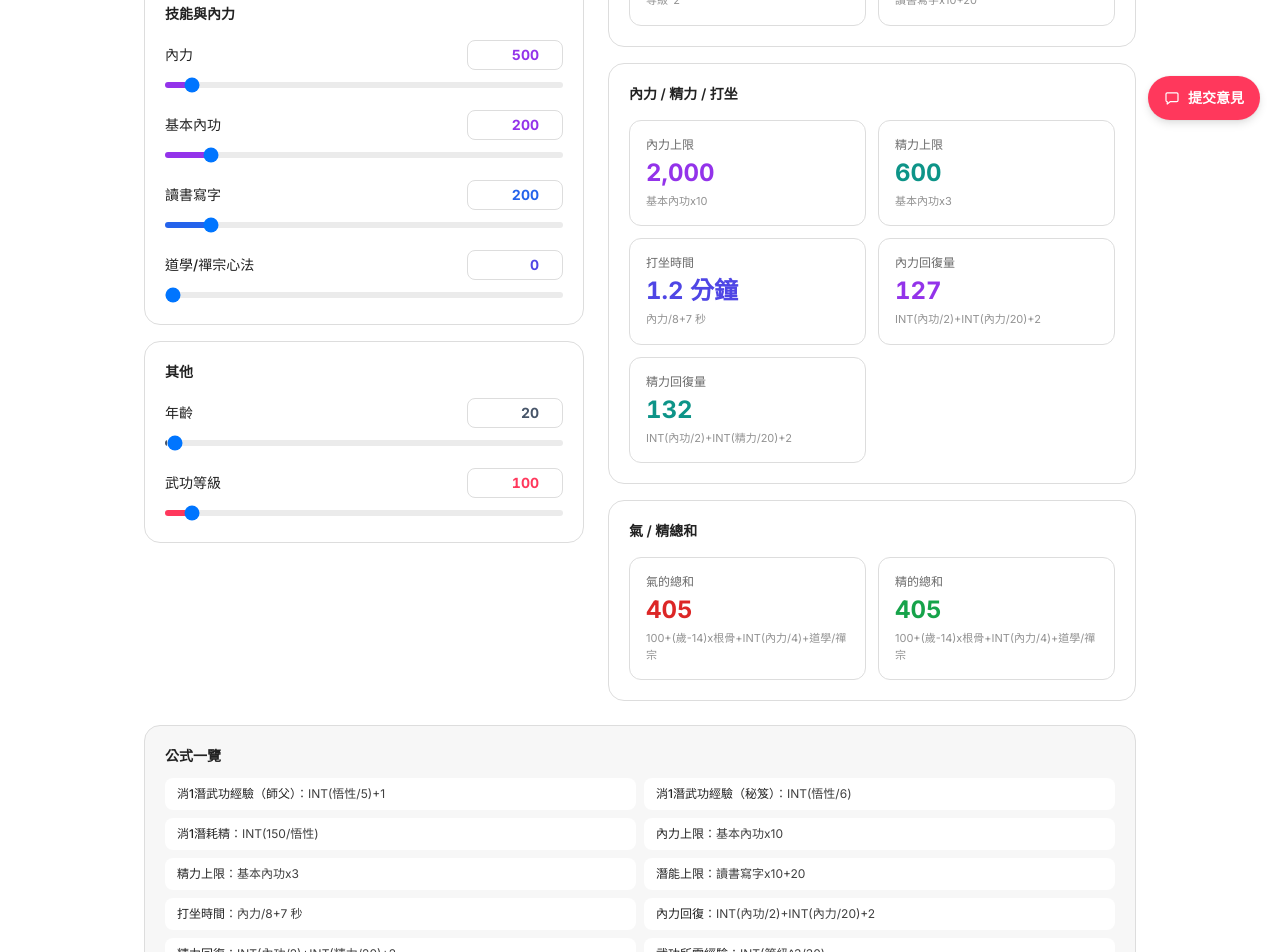
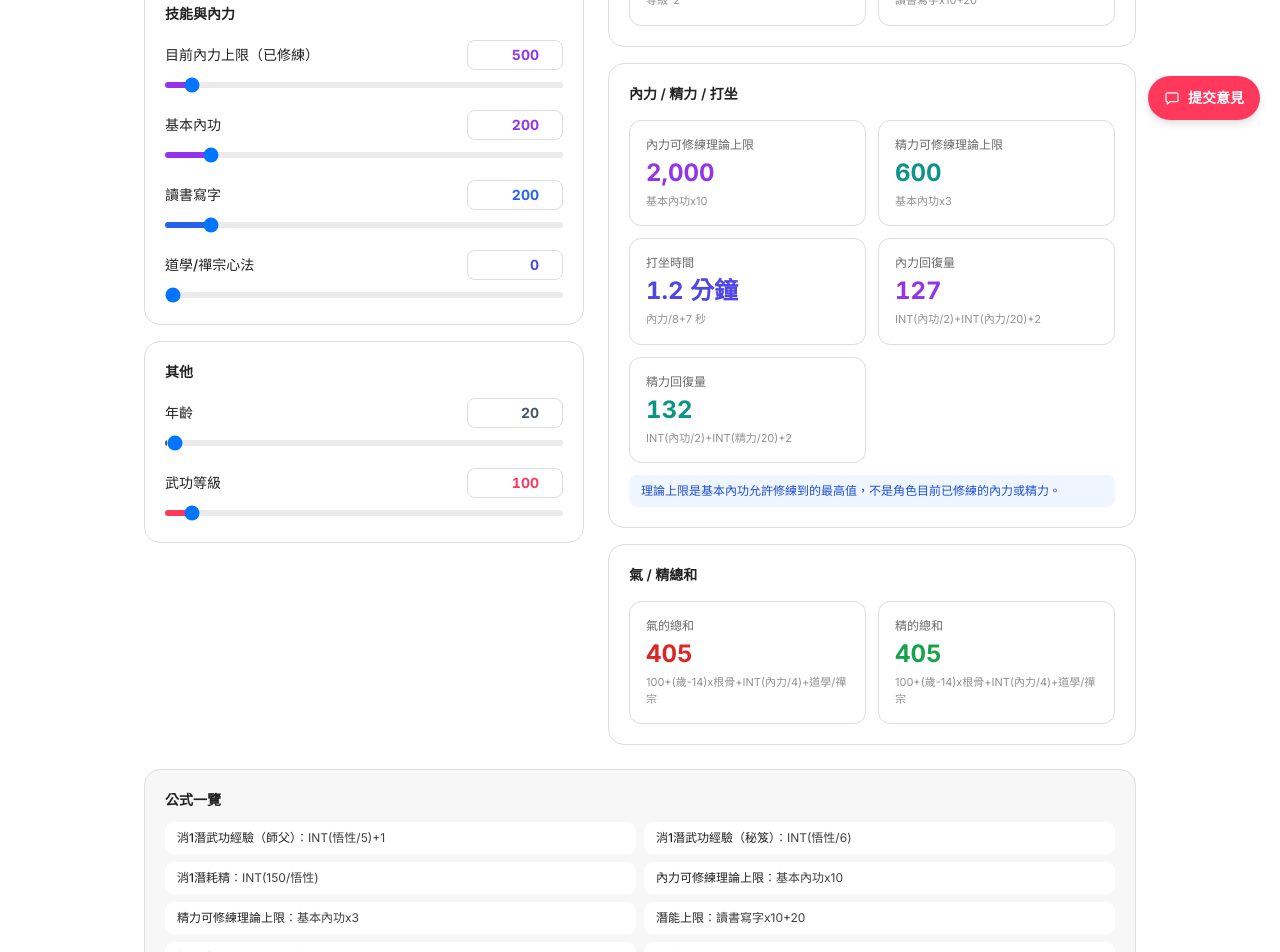
Before and after one commit to s92225/jhdb, a Next.js app: page /tools/stats in a window 1280 px wide. Shown: the part 660-1612 px from the top of the page. Built offline with nearby package versions, Linux system fonts and the light colour scheme.

Commit message:
fix: clarify theoretical stat limits

```diff
--- a/app/tools/stats/StatsCalculator.tsx
+++ b/app/tools/stats/StatsCalculator.tsx
@@ -214,7 +214,7 @@ export function StatsCalculator() {
 
           <Section title="技能與內力">
             <div className="space-y-4">
-              <Slider label="內力" value={內力} set={set內力} min={0} max={10000} step={50} accent="purple" />
+              <Slider label="目前內力上限（已修練）" value={內力} set={set內力} min={0} max={10000} step={50} accent="purple" />
               <Slider label="基本內功" value={基本內功} set={set基本內功} min={0} max={2000} step={10} accent="purple" />
               <Slider label="讀書寫字" value={讀書寫字} set={set讀書寫字} min={0} max={2000} step={10} accent="blue" />
               <Slider label="道學/禪宗心法" value={道學禪宗} set={set道學禪宗} min={0} max={2000} step={10} accent="indigo" />
@@ -244,11 +244,14 @@ export function StatsCalculator() {
 
           <Section title="內力 / 精力 / 打坐">
             <div className="grid gap-3 sm:grid-cols-2">
-              <ResultCard label="內力上限" value={calc.內力上限.toLocaleString()} formula="基本內功x10" accent="text-purple-600" />
-              <ResultCard label="精力上限" value={calc.精力上限.toLocaleString()} formula="基本內功x3" accent="text-teal-600" />
+              <ResultCard label="內力可修練理論上限" value={calc.內力上限.toLocaleString()} formula="基本內功x10" accent="text-purple-600" />
+              <ResultCard label="精力可修練理論上限" value={calc.精力上限.toLocaleString()} formula="基本內功x3" accent="text-teal-600" />
               <ResultCard label="打坐時間" value={formatTime(calc.打坐時間秒)} formula="內力/8+7 秒" accent="text-indigo-600" />
               <ResultCard label="內力回復量" value={calc.內力回復} formula="INT(內功/2)+INT(內力/20)+2" accent="text-purple-600" />
               <ResultCard label="精力回復量" value={calc.精力回復} formula="INT(內功/2)+INT(精力/20)+2" accent="text-teal-600" />
+            </div>
+            <div className="mt-3 rounded-lg bg-blue-50 px-3 py-2 text-xs text-blue-700">
+              理論上限是基本內功允許修練到的最高值，不是角色目前已修練的內力或精力。
             </div>
           </Section>
 
@@ -283,8 +286,8 @@ export function StatsCalculator() {
           <div className="rounded-lg bg-canvas px-3 py-2"><span className="font-medium text-ink">消1潛武功經驗（師父）</span>：INT(悟性/5)+1</div>
           <div className="rounded-lg bg-canvas px-3 py-2"><span className="font-medium text-ink">消1潛武功經驗（秘笈）</span>：INT(悟性/6)</div>
           <div className="rounded-lg bg-canvas px-3 py-2"><span className="font-medium text-ink">消1潛耗精</span>：INT(150/悟性)</div>
-          <div className="rounded-lg bg-canvas px-3 py-2"><span className="font-medium text-ink">內力上限</span>：基本內功x10</div>
-          <div className="rounded-lg bg-canvas px-3 py-2"><span className="font-medium text-ink">精力上限</span>：基本內功x3</div>
+          <div className="rounded-lg bg-canvas px-3 py-2"><span className="font-medium text-ink">內力可修練理論上限</span>：基本內功x10</div>
+          <div className="rounded-lg bg-canvas px-3 py-2"><span className="font-medium text-ink">精力可修練理論上限</span>：基本內功x3</div>
           <div className="rounded-lg bg-canvas px-3 py-2"><span className="font-medium text-ink">潛能上限</span>：讀書寫字x10+20</div>
           <div className="rounded-lg bg-canvas px-3 py-2"><span className="font-medium text-ink">打坐時間</span>：內力/8+7 秒</div>
           <div className="rounded-lg bg-canvas px-3 py-2"><span className="font-medium text-ink">內力回復</span>：INT(內功/2)+INT(內力/20)+2</div>
```
